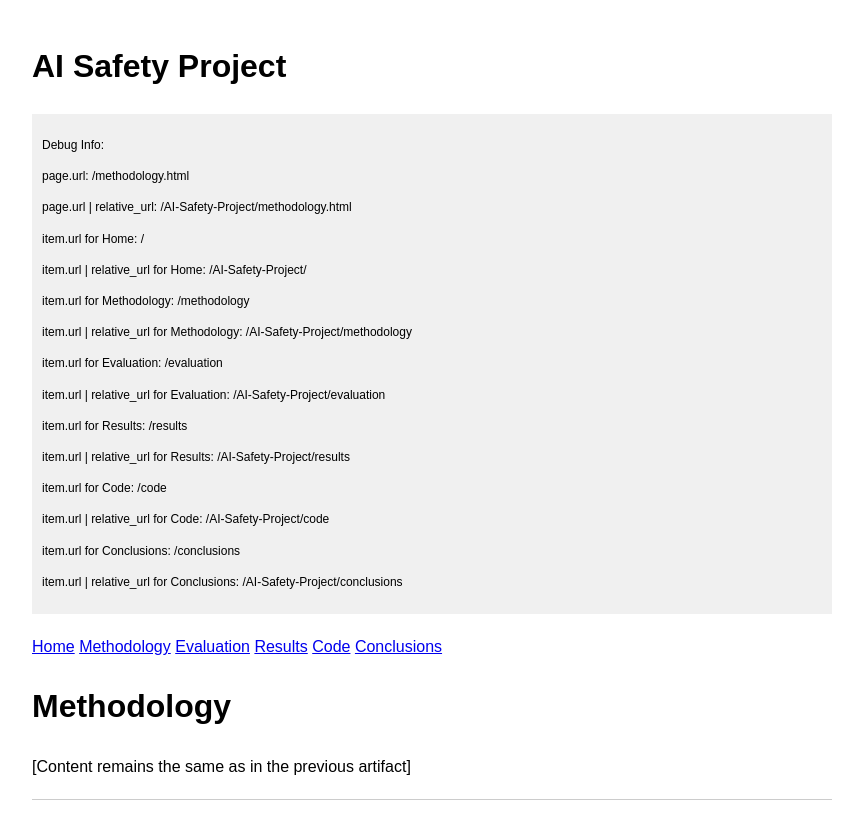
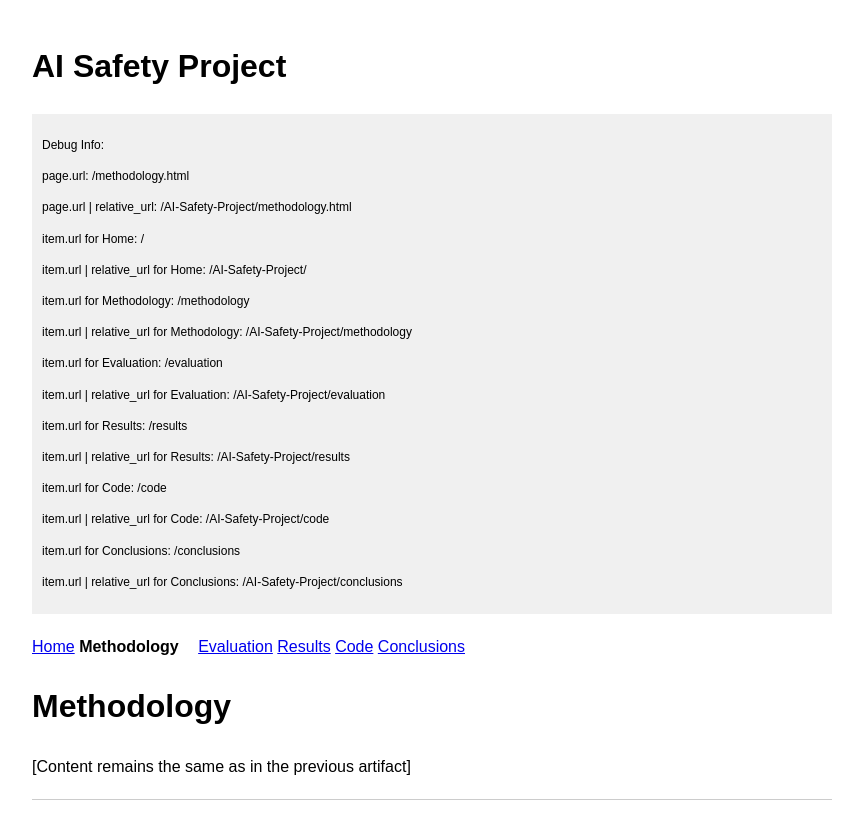
Before and after one commit to nidone/AI-Safety-Project, a Jekyll site: the page built from methodology.md, in a window 1280 px wide. Shown: the top 839 px of the page, without its empty margins (208-1071 px from the left). Built offline with Jekyll 4.4.1, drawn with Linux system fonts in a browser that asks for light colours.

Commit message:
Update default.html

```diff
--- a/_layouts/default.html
+++ b/_layouts/default.html
@@ -28,7 +28,8 @@
     {% for item in site.navigation %}
         {% assign item_url = item.url | relative_url %}
         {% assign page_url = page.url | relative_url %}
-                {% if item_url == page_url or item_url == page_url or page_url == item_url %}
+        {% assign page_url_without_html = page_url | remove: '.html' %}
+        {% if item_url == page_url or item_url == page_url_without_html %}
             <span class="current-page">{{ item.title }}</span>
         {% else %}
             <a href="{{ item.url | relative_url }}">{{ item.title }}</a>
```
Lines whose indentation alone changed are shown as unchanged.
